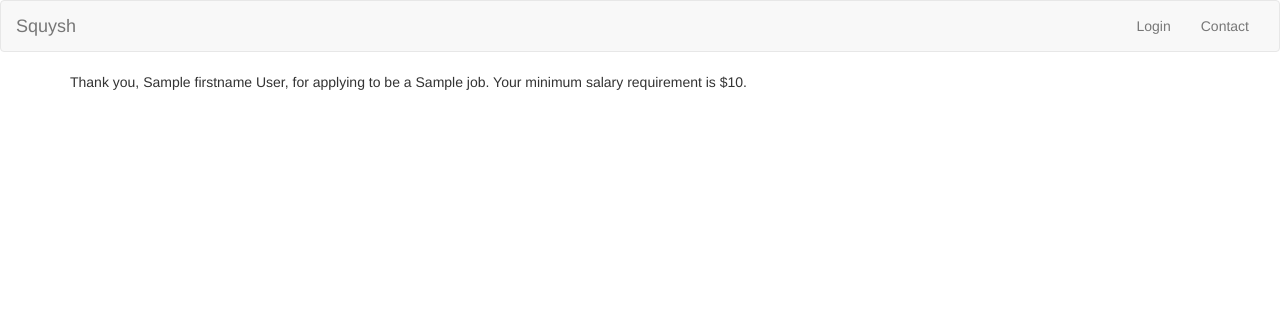
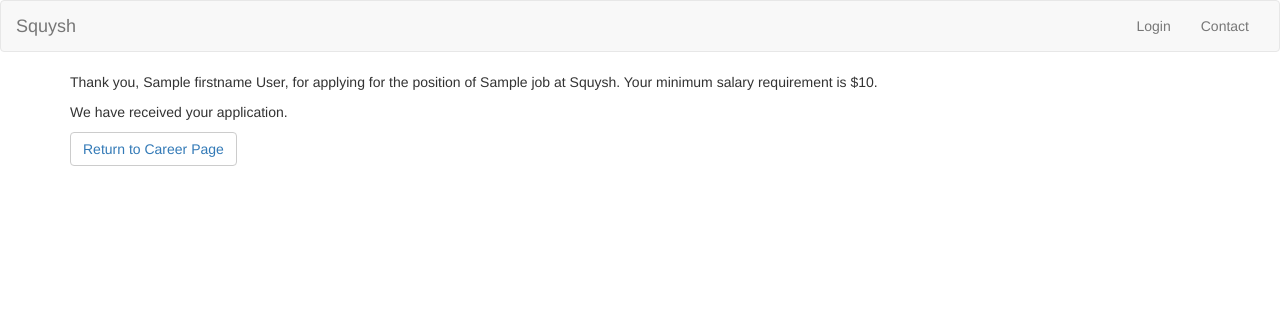
Before and after one commit to obettaglio/flask, a Flask app: template templates/application-response.html in a window 1280 px wide. Shown: the top 312 px of the page. Run offline with Flask 2, Linux system fonts and the light colour scheme; the template is opened without the code that fills it: most values are stand-ins (such as "Sample title", 1, 10 or a date in 2020); some libraries are stand-ins or nearby versions.

Commit message:
Added buttons and performed minor fixes.

```diff
--- a/static/styles.css
+++ b/static/styles.css
@@ -1,5 +1,5 @@
 .formbox {
-    background-color: yellow;
+    background-color: #fffd91;
 }
 
 
--- a/templates/application-response.html
+++ b/templates/application-response.html
@@ -5,6 +5,13 @@
 {% block content %}
 
 <!-- jinja response with requested variables from application form page -->
-<p>Thank you, {{ firstname }} {{ lastname }}, for applying to be a {{ job }}. Your minimum salary requirement is ${{ salary }}.</p>
+<p>Thank you, {{ firstname }} {{ lastname }}, for applying for the position of {{ job }} at Squysh. Your minimum salary requirement is ${{ salary }}.</p>
+
+<p>We have received your application.</p>
+
+<!-- <p><a href="/">Return to Career Page</a> -->
+<div class="btn-group" role="group" aria-label="...">
+  <button type="button" class="btn btn-default"><a href="/">Return to Career Page</a></button>
+</div>
 
 {% endblock %}
```
Also changed, not shown: templates/index.html (+5 -2 lines).
